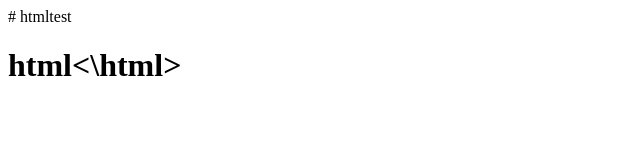
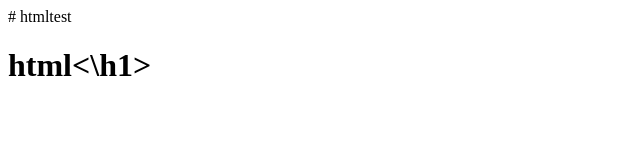
Before and after one commit to ycliu2018/htmltest, a plain HTML site: page index.html in a window 1280 px wide. Shown: the full height of the page, 0-640 px from the left. Drawn offline with Linux system fonts and the light colour scheme.

Commit message:
Update index.html

```diff
--- a/index.html
+++ b/index.html
@@ -1,3 +1,3 @@
 # htmltest
 
-<h1>html<\html>
+<h1>html<\h1>
```
